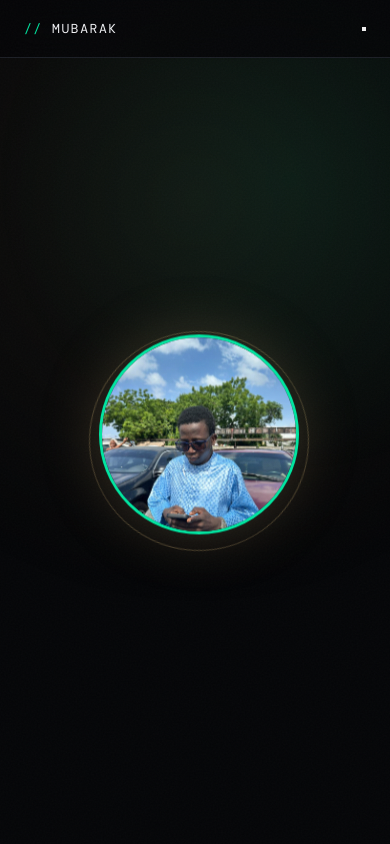
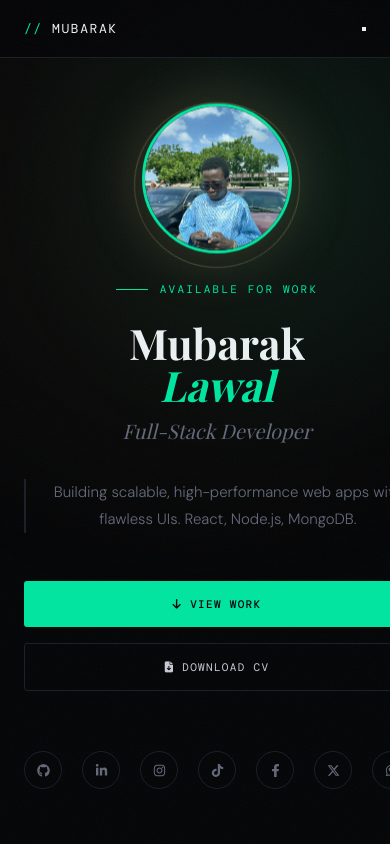
Before and after one commit to AMSDEV345/my-portfolio, a React (Vite) app: page / in a window 390 px wide. Shown: the top 844 px of the page. Built offline with nearby package versions, Linux system fonts and the light colour scheme; a web font is replaced by a local one.

Commit message:
Fix mobile hero layout

```diff
--- a/src/style.css
+++ b/src/style.css
@@ -163,3 +163,35 @@
     inset: -10px;
   }
 }
+
+@media (max-width: 768px) {
+  .hero-photo-circle {
+    width: 150px !important;
+    height: 150px !important;
+  }
+  .hero-photo-ring {
+    inset: -8px !important;
+  }
+  .hero-inner {
+    grid-template-columns: 1fr !important;
+    gap: 20px !important;
+    text-align: center;
+  }
+  .hero h1 {
+    font-size: 42px !important;
+  }
+  .hero-label {
+    justify-content: center;
+  }
+  .hero-actions {
+    flex-direction: column;
+    align-items: stretch;
+  }
+  .btn-primary, .btn-outline {
+    width: 100% !important;
+    justify-content: center;
+  }
+  .hero-socials {
+    justify-content: center;
+  }
+}
```
